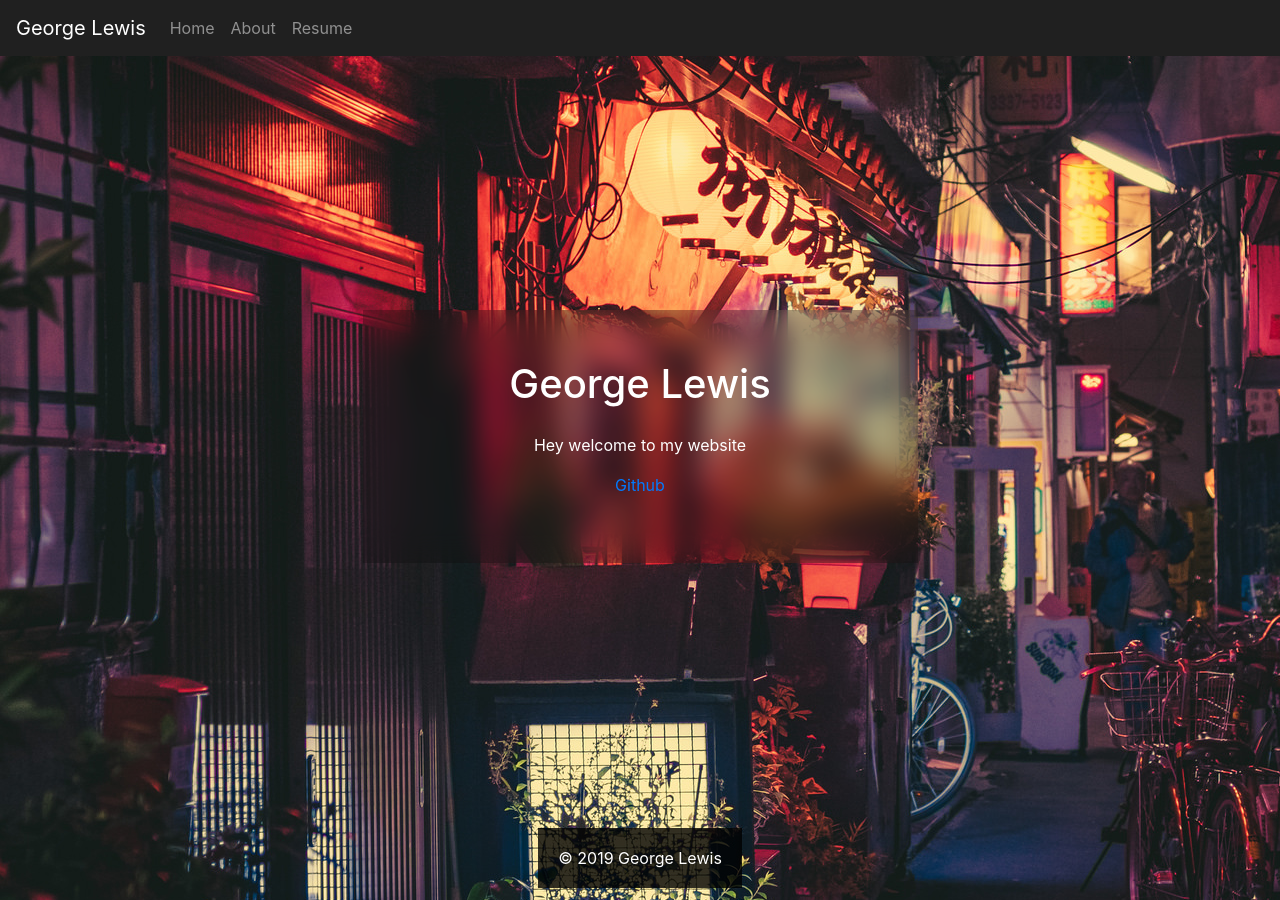
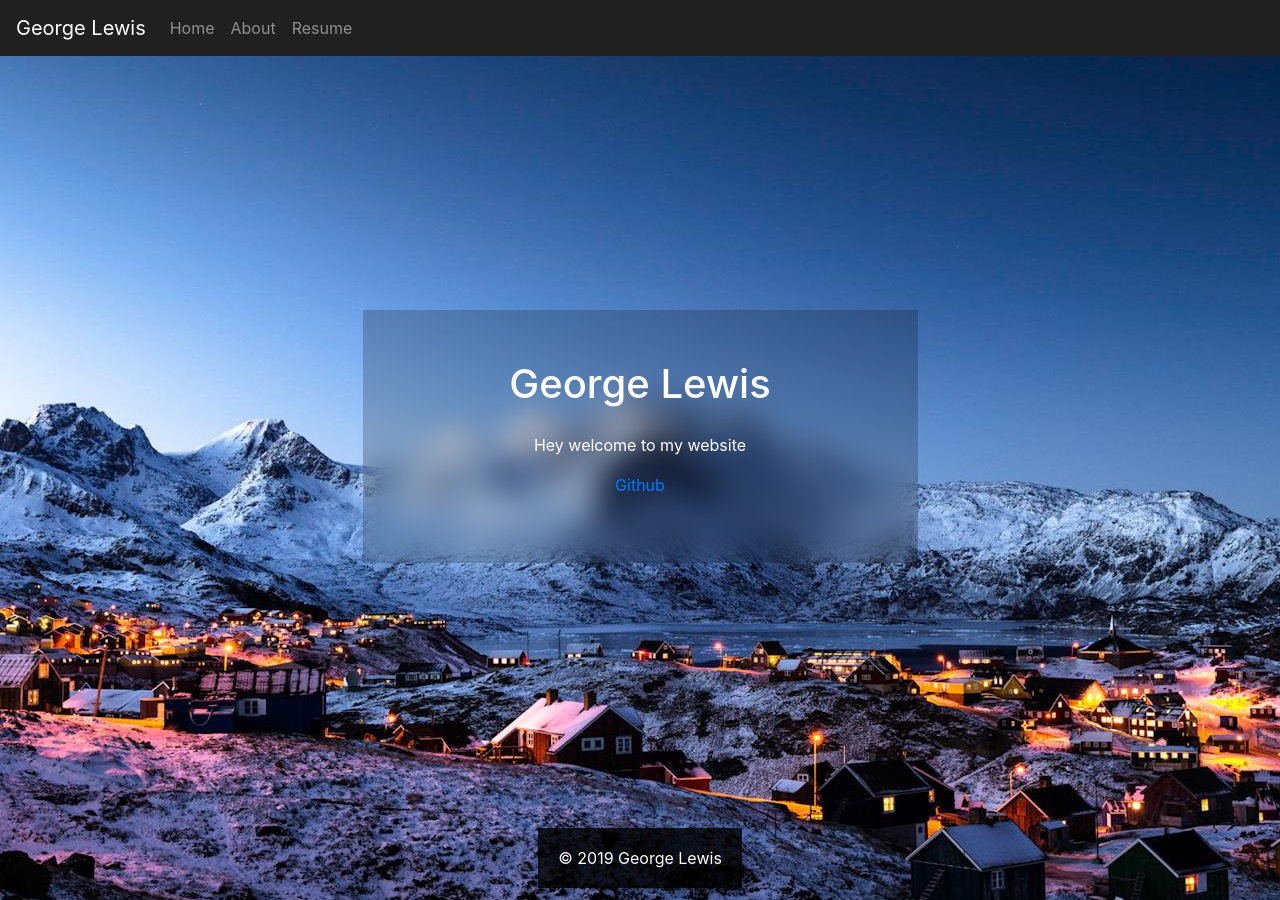
Before and after one commit to George-lewis/george-lewis.github.io, a Jekyll site: the page built from index.markdown, in a window 1280 px wide. Built offline with Jekyll 4.4.1, drawn with Linux system fonts in a browser that asks for light colours.

Commit message:
Change background image

```diff
--- a/_sass/_base.scss
+++ b/_sass/_base.scss
@@ -15,7 +15,7 @@ h1 {
 }
 
 body {
-    background-image: url("/_assets/bg.jpg");
+    background-image: url("/_assets/bg1.jpg");
     background-position: center;
     display: flex;
     flex-direction: column;
```
Also changed, not shown: _assets/bg1.jpg (added).
